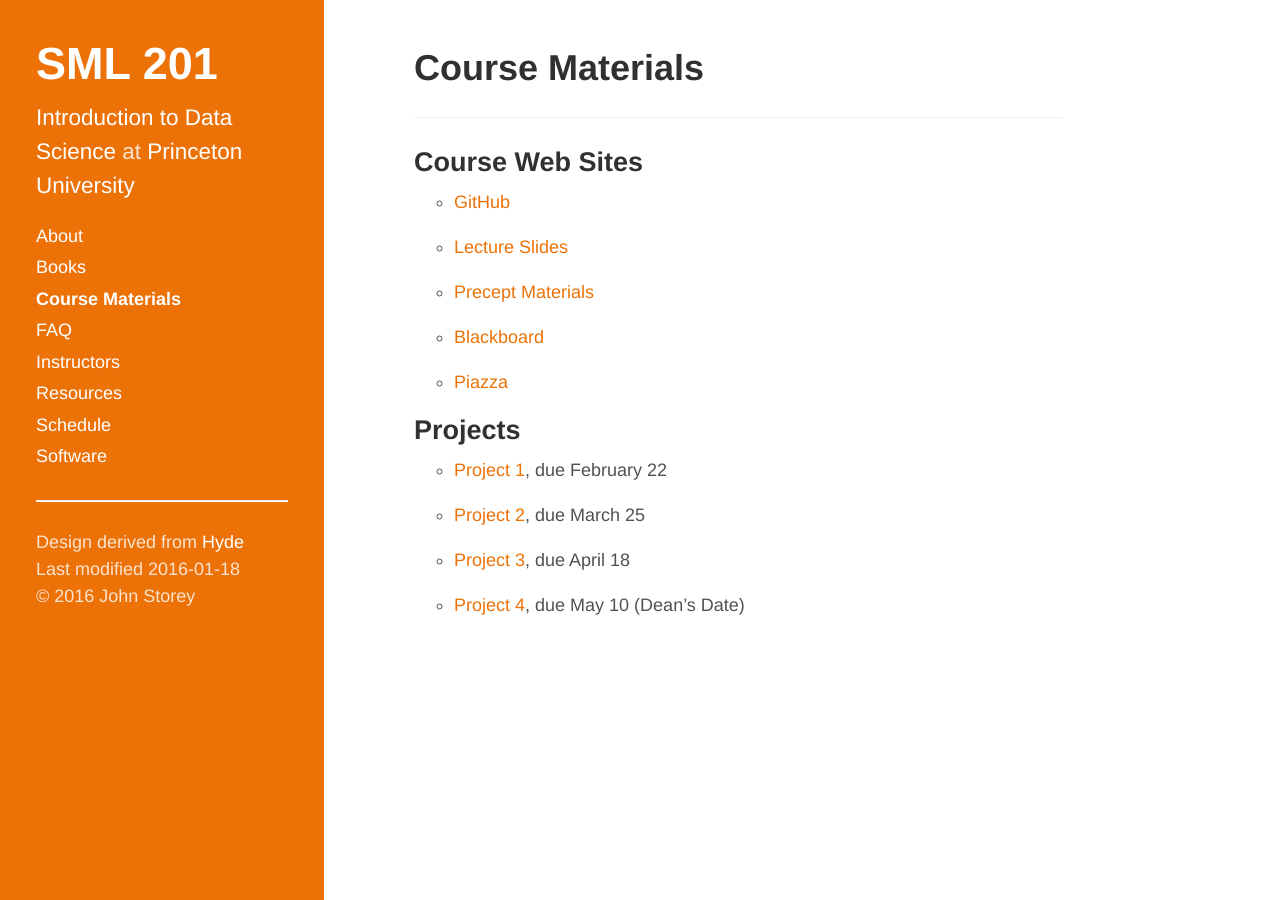
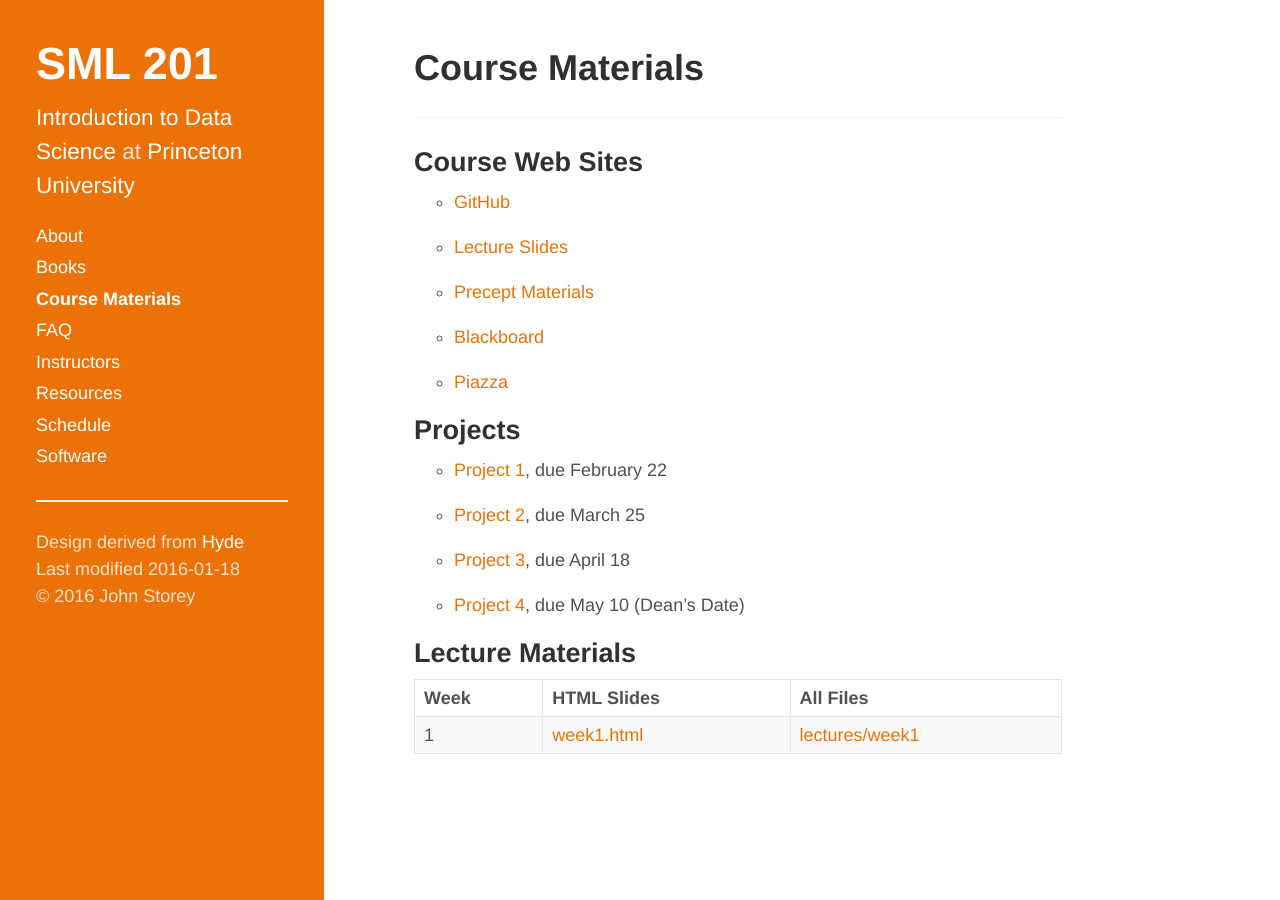
Before and after one commit to SML201/sml201.github.io, a Jekyll site: the page built from course_materials.md, in a window 1280 px wide. Built offline with Jekyll 4.4.1, drawn with Linux system fonts in a browser that asks for light colours.

Commit message:
Added week 1 materials and updated schedule.

```diff
--- a/course_materials.md
+++ b/course_materials.md
@@ -27,3 +27,9 @@ title: Course Materials
 - [Project 3](https://github.com/SML201/projects), due April 18
 
 - [Project 4](https://github.com/SML201/projects), due May 10 (Dean's Date)
+
+## Lecture Materials
+
+Week | HTML Slides | All Files
+-----|-------------|----------
+1 | [week1.html](http://htmlpreview.github.io/?https://github.com/SML201/lectures/blob/master/week1/week1.html#/) | [lectures/week1](https://github.com/SML201/lectures/tree/master/week1)
```
Also changed, not shown: schedule.md (+1 -1 lines).
